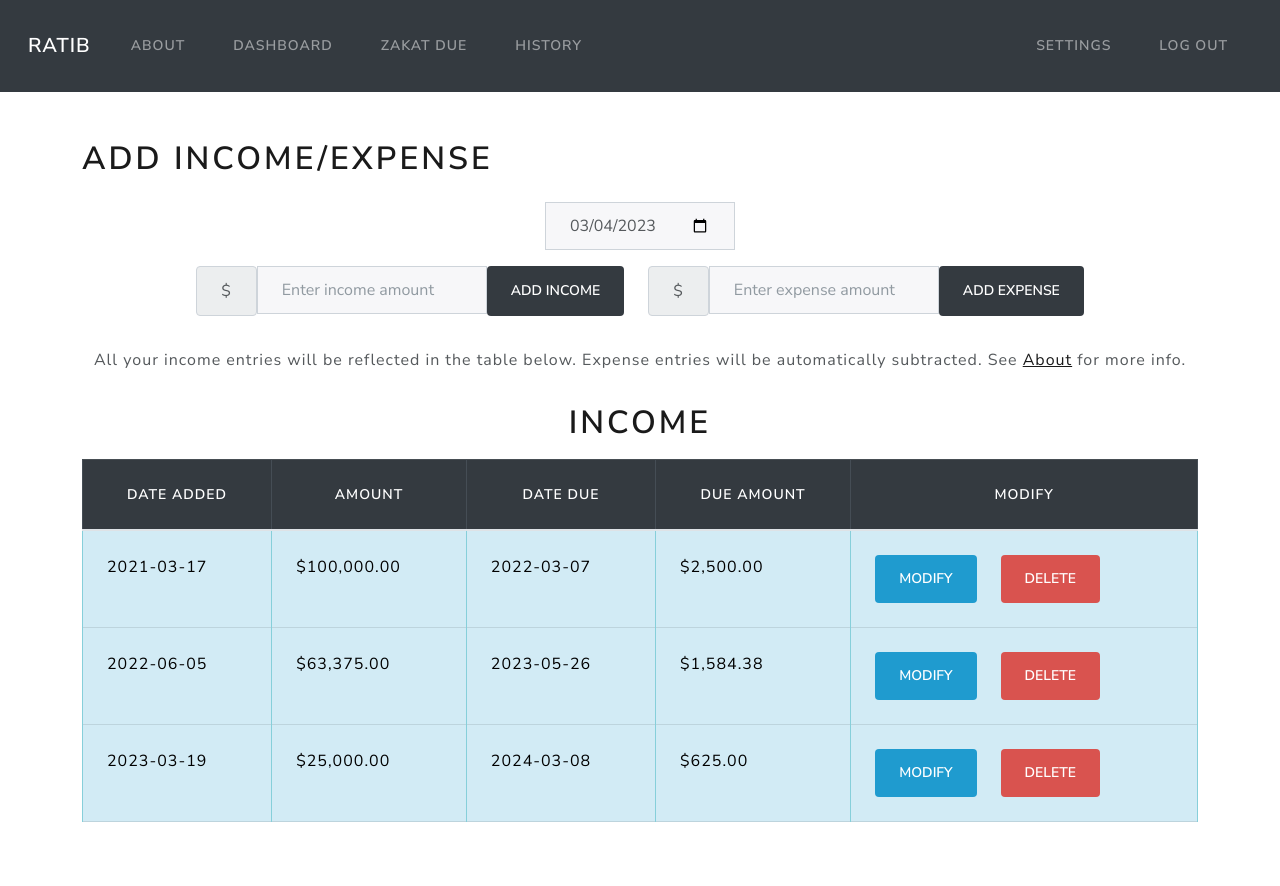
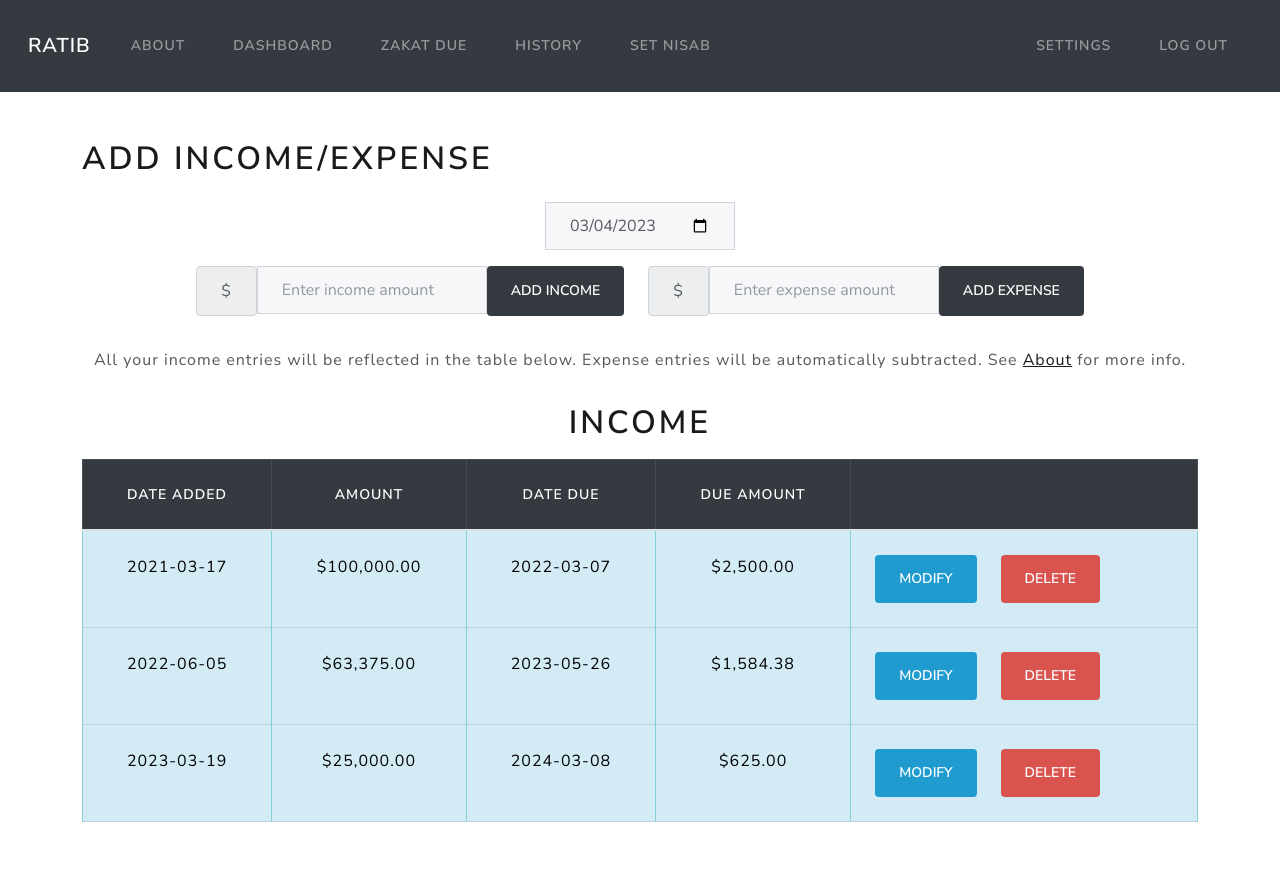
Before and after one commit to faisalsherif7/CS50-final-project, a Flask app: page /dashboard in a window 1280 px wide. Run offline with Flask 3, Linux system fonts and the light colour scheme; a user stored in the database is signed in; some libraries are stand-ins or nearby versions.

Commit message:
added nisab page, need to work on nisab back-end

```diff
--- a/app.py
+++ b/app.py
@@ -312,6 +312,15 @@ def change_password():
     flash('Password changed successfully!')
     return redirect('/settings')
 
+@app.route('/nisab', methods = ["GET", "POST"])
+@login_required
+def nisab():
+    if request.method == "GET":
+        nisab = 0
+        return render_template('nisab.html', nisab=nisab)
+    if request.method == "POST":
+        nisab = request.form.get("nisab")
+        return reditect('/nisab')
 
 # SQLAlchemy - Flask removes database sessions at end of request
 @app.teardown_appcontext
--- a/templates/dashboard.html
+++ b/templates/dashboard.html
@@ -46,9 +46,9 @@
                 <th>Amount</th>
                 <th>Date Due</th>
                 <th>Due Amount</th>
-                <th>Modify</th>
+                <th></th>
             </thead>
-            <tbody class="table-info">
+            <tbody class="table-info text-center justify-content-center">
                 {% for income in incomes | sort(attribute='date') %}
                 {% if income.paid == False %}
                 <tr>
--- a/templates/layout.html
+++ b/templates/layout.html
@@ -39,6 +39,9 @@
           </li>
           <li class="nav-item">
             <a class="nav-link" href="/history">History</a>
+          </li>
+          <li class="nav-item">
+            <a class="nav-link" href="/nisab">Set Nisab</a>
           </li>
         </ul>
         <ul class="navbar-nav ms-auto">
```
Also changed, not shown: templates/nisab.html (added, +22 -0 lines), 4 other files.
